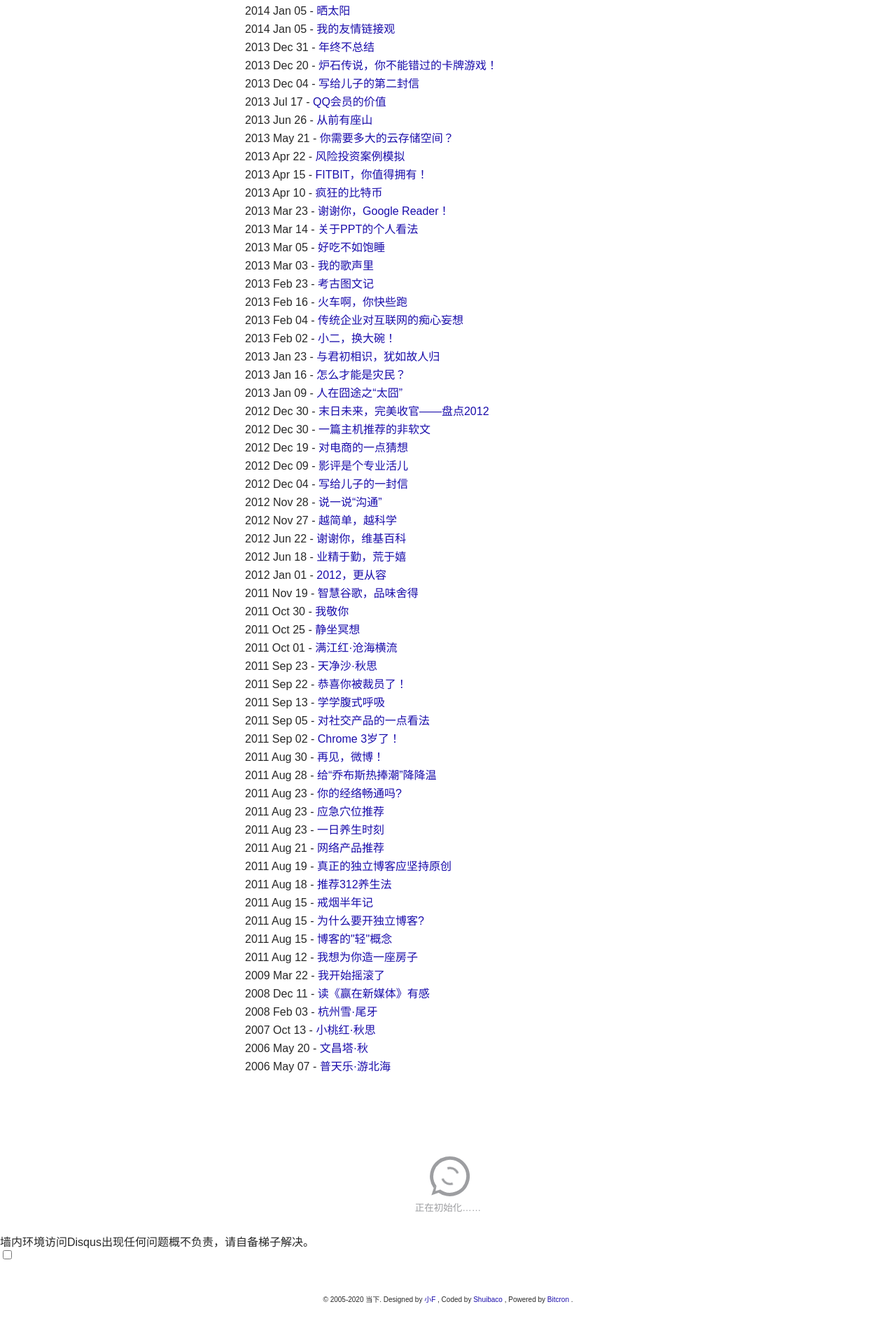
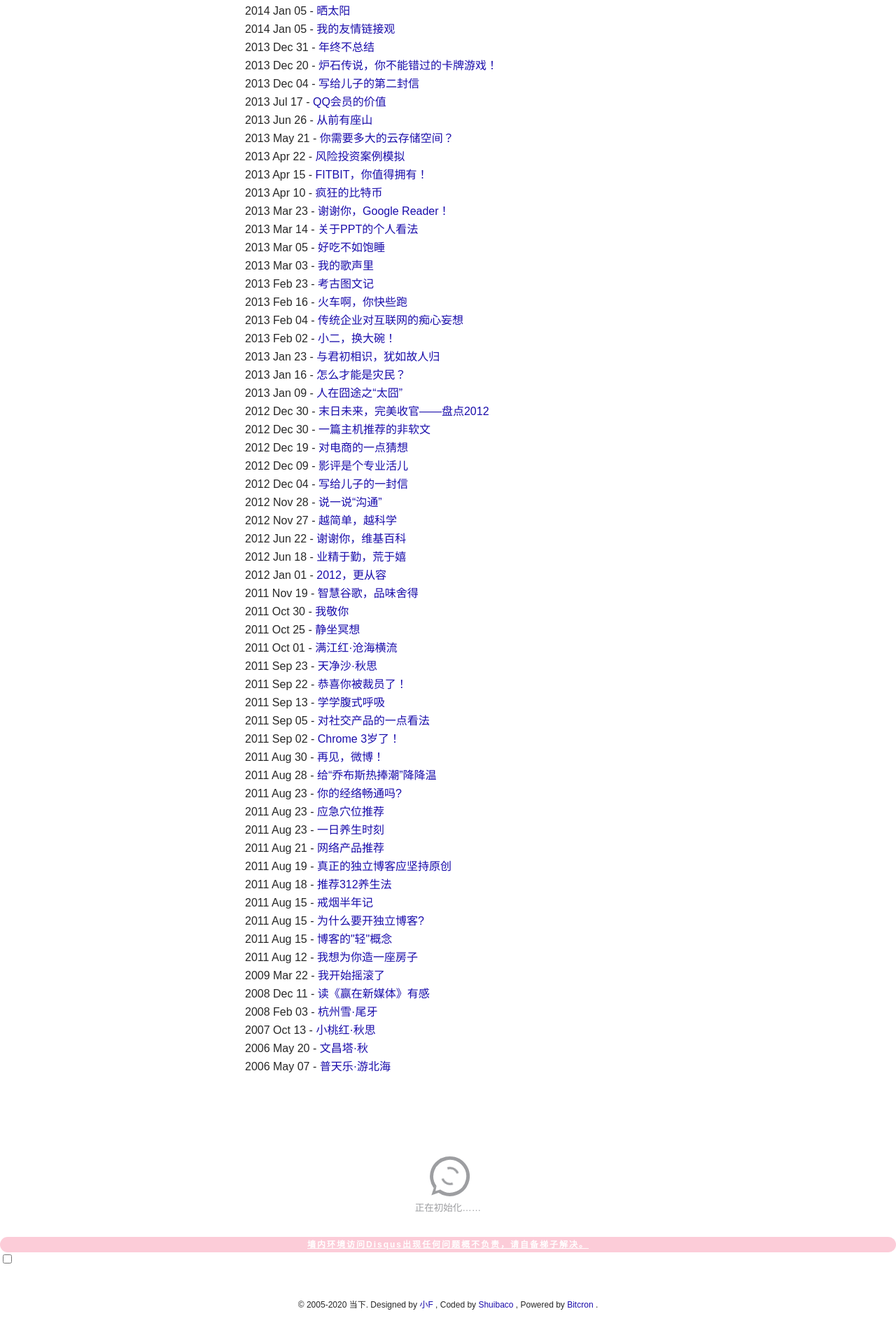
Before and after one commit to Mrquj/dieday, a Jekyll site: the page built from index.html, in a window 1280 px wide. Shown: the part 2116-4036 px from the top of the page at 70% size. Built offline with Jekyll 4.4.1, drawn with Linux system fonts in a browser that asks for light colours; emoji names are drawn with the system emoji font; some web fonts are replaced.

Commit message:
Update main.scss

```diff
--- a/assets/css/main.scss
+++ b/assets/css/main.scss
@@ -241,5 +241,17 @@ ul {
 
 footer {
   margin: 50px 0;
-  font-size: 10px;
+  font-size: 12px;
   text-align: center; }
+
+
+              .message_it {
+                font-size: 12px;
+                font-weight: 700;
+                letter-spacing: 2px;
+                text-decoration: underline;
+                background-color: #fcccd8;
+                color: #fff;
+                text-align: center;
+                padding: 5px;
+                border-radius: 15px; }
```
